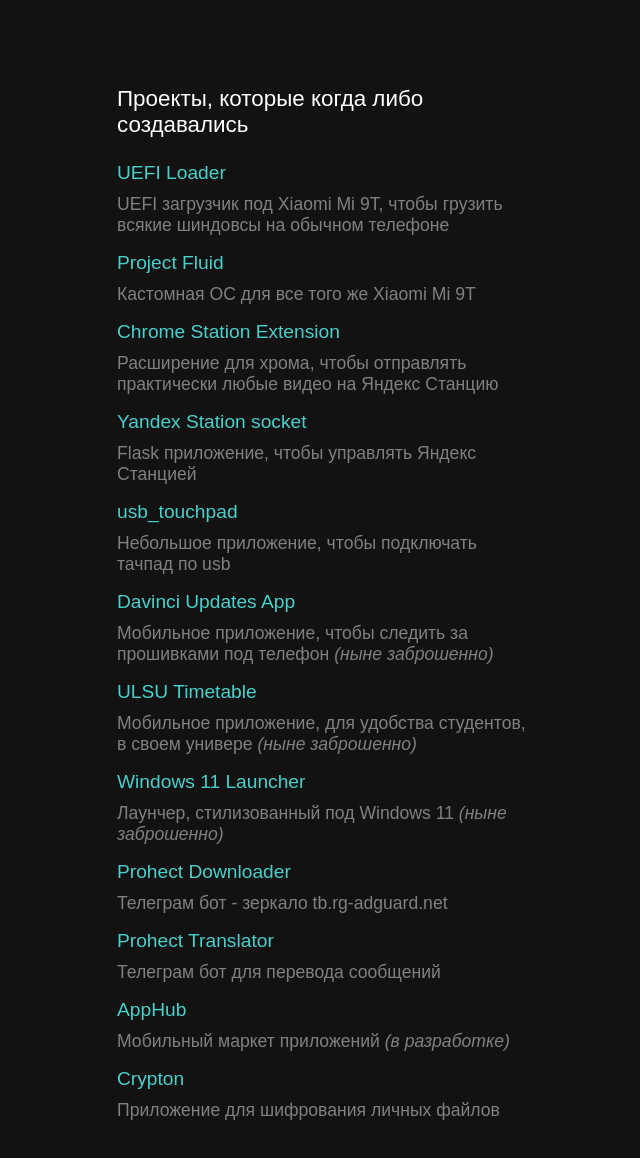
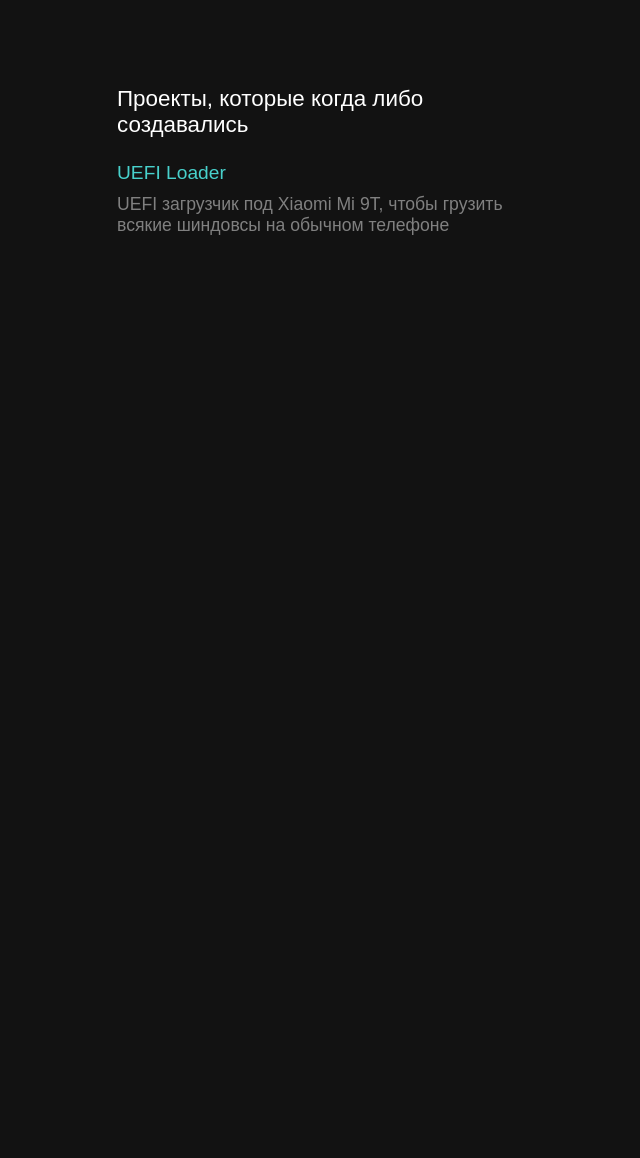
Before and after one commit to zadli/ULSUSite, a plain HTML site: page index.html in a window 1280 px wide. Shown: the part 860-2018 px from the top of the page, without its empty margins (11-651 px from the left). After the commit the page ends 1160 px from the top, so only its background shows below. Drawn offline with Linux system fonts and the light colour scheme.

Commit message:
Update index.html

```diff
--- a/index.html
+++ b/index.html
@@ -41,50 +41,6 @@
         <a href="">UEFI Loader</a>
         <span>UEFI загрузчик под Xiaomi Mi 9T, чтобы грузить всякие шиндовсы на обычном телефоне</span>
     </div>
-    <div class="project">
-        <a href="">Project Fluid</a>
-        <span>Кастомная ОС для все того же Xiaomi Mi 9T</span>
-    </div>
-    <div class="project">
-        <a href="">Chrome Station Extension</a>
-        <span>Расширение для хрома, чтобы отправлять практически любые видео на Яндекс Станцию</span>
-    </div>
-    <div class="project">
-        <a href="">Yandex Station socket</a>
-        <span>Flask приложение, чтобы управлять Яндекс Станцией</span>
-    </div>
-    <div class="project">
-        <a href="">usb_touchpad</a>
-        <span>Небольшое приложение, чтобы подключать тачпад по usb</span>
-    </div>
-    <div class="project">
-        <a href="">Davinci Updates App</a>
-        <span>Мобильное приложение, чтобы следить за прошивками под телефон <i>(ныне заброшенно)</i></span>
-    </div>
-    <div class="project">
-        <a href="">ULSU Timetable</a>
-        <span>Мобильное приложение, для удобства студентов, в своем универе <i>(ныне заброшенно)</i></span>
-    </div>
-    <div class="project">
-        <a href="">Windows 11 Launcher</a>
-        <span>Лаунчер, стилизованный под Windows 11 <i>(ныне заброшенно)</i></span>
-    </div>
-    <div class="project">
-        <a href="">Prohect Downloader</a>
-        <span>Телеграм бот - зеркало tb.rg-adguard.net</span>
-    </div>
-    <div class="project">
-        <a href="">Prohect Translator</a>
-        <span>Телеграм бот для перевода сообщений</span>
-    </div>
-    <div class="project">
-        <a href="">AppHub</a>
-        <span>Мобильный маркет приложений <i>(в разработке)</i></span>
-    </div>
-    <div class="project">
-        <a href="">Crypton</a>
-        <span>Приложение для шифрования личных файлов</span>
-    </div>
 </section>
 
 </body>
```
